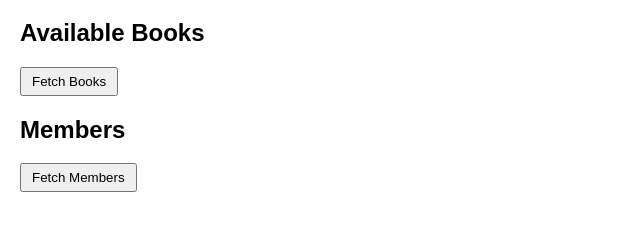
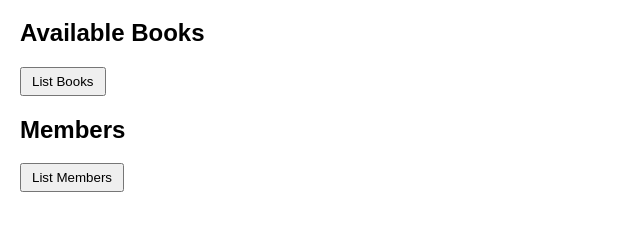
Before and after one commit to diotrier/BE_Test, a website: page public/index.html in a window 1280 px wide. Shown: the part 255-486 px from the top of the page, without its empty margins (0-640 px from the left). Drawn offline with Linux system fonts and the light colour scheme.

Commit message:
Update index.html

```diff
--- a/public/index.html
+++ b/public/index.html
@@ -28,11 +28,11 @@
     <p id="returnMessage"></p>
 
     <h2>Available Books</h2>
-    <button id="fetchBooks">Fetch Books</button>
+    <button id="fetchBooks">List Books</button>
     <ul id="booksList"></ul>
 
     <h2>Members</h2>
-    <button id="fetchMembers">Fetch Members</button>
+    <button id="fetchMembers">List Members</button>
     <ul id="membersList"></ul>
 
     <script src="scripts.js"></script>
```
